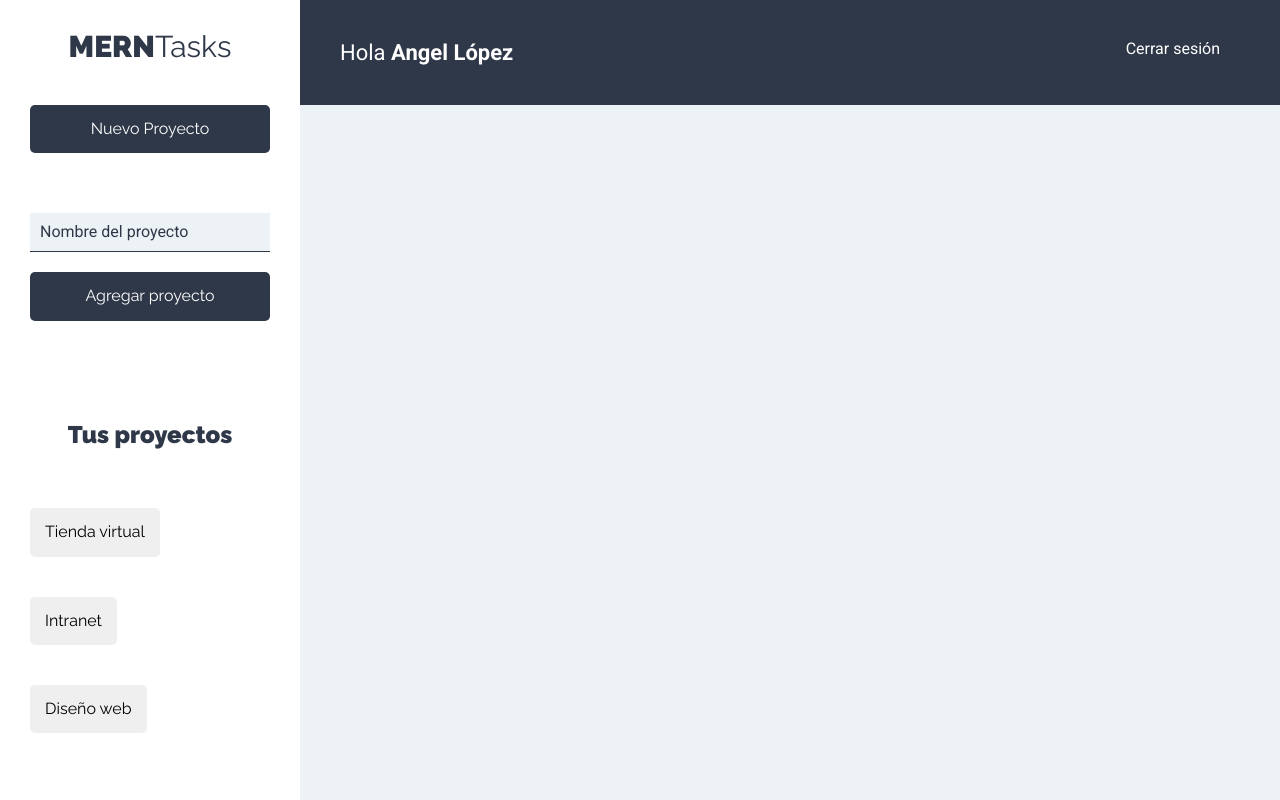
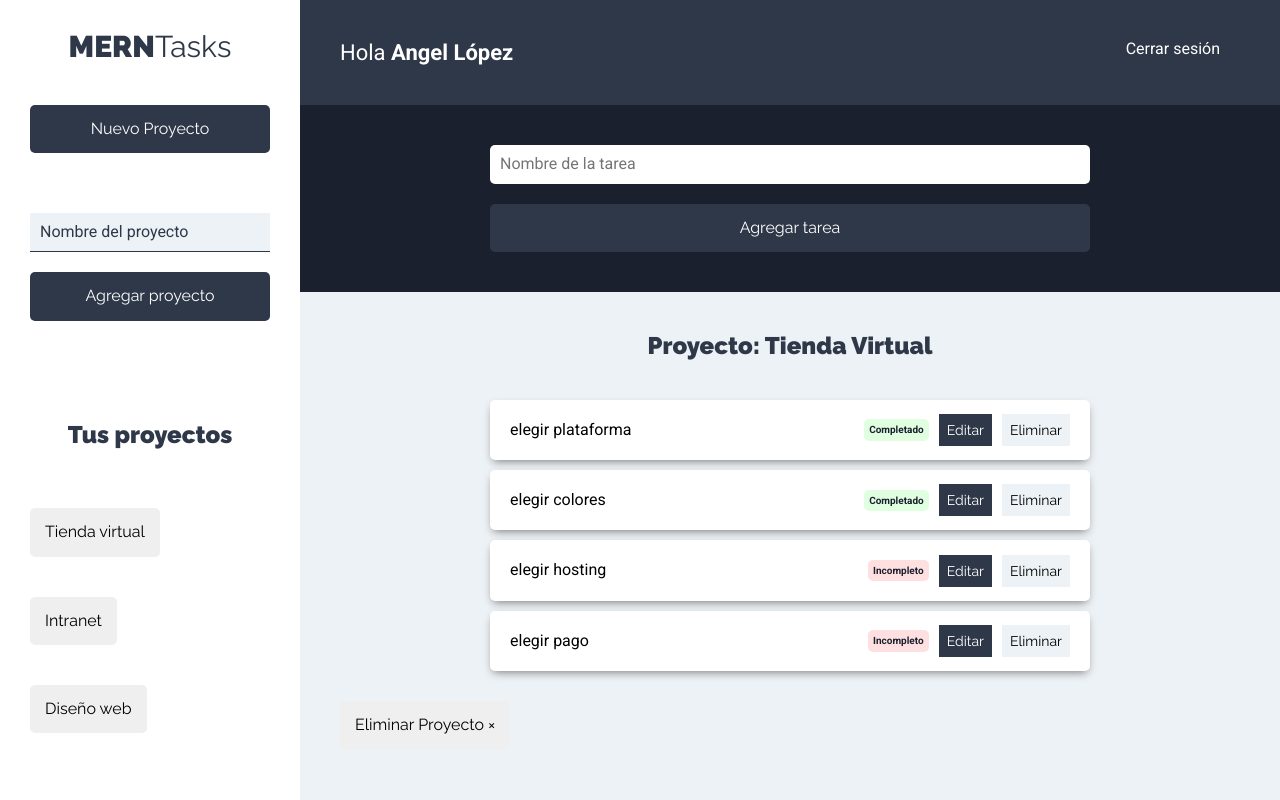
Before and after one commit to AngelLopez15/MERNstackTasks, a React (Create React App) app: page /proyectos in a window 1280 px wide. Built offline with nearby package versions, Linux system fonts and the light colour scheme.

Commit message:
Diseño terminado

```diff
--- a/src/components/proyectos/Proyectos.js
+++ b/src/components/proyectos/Proyectos.js
@@ -1,6 +1,8 @@
 import React from 'react'
 import { Sidebar } from '../layout/Sidebar'
 import { Barra } from '../layout/Barra'
+import { FormTarea } from '../tareas/FormTarea'
+import { ListadoTareas } from '../tareas/ListadoTareas'
 
 export const Proyectos = () => {
   return (
@@ -13,8 +15,11 @@
         <Barra />
 
         <main>
+
+          <FormTarea />
+
           <div className="contenedor-tareas">
-
+            <ListadoTareas />
           </div>
         </main>
       </div>
--- /dev/null
+++ b/src/components/tareas/FormTarea.js
@@ -0,0 +1,26 @@
+import React from 'react'
+
+export const FormTarea = () => {
+  return (
+    <div className="formulario">
+      <form>
+        <div className="contenedor-input">
+          <input
+            type="text"
+            className="input-text"
+            placeholder="Nombre de la tarea"
+            name="nombre"
+            autoComplete="off"
+          />
+        </div>
+        <div>
+          <input
+            type="submit"
+            className="btn btn-primario btn-submit btn-block"
+            value="Agregar tarea"
+          />
+        </div>
+      </form>
+    </div>
+  )
+}
--- /dev/null
+++ b/src/components/tareas/ListadoTareas.js
@@ -0,0 +1,31 @@
+import React from 'react'
+import { Tarea } from './Tarea'
+
+export const ListadoTareas = () => {
+
+  const tareasProyecto = [
+    {nombre:'elegir plataforma', estado:true},
+    {nombre:'elegir colores', estado:true},
+    {nombre:'elegir hosting', estado:false},
+    {nombre:'elegir pago', estado:false}
+  ]
+
+  return (
+    <>
+      <h2>Proyecto: Tienda Virtual</h2>
+      <ul className="listado-tareas">
+        {
+          tareasProyecto.length===0
+            ? (<li className="tarea"><p>No hay tareas</p></li>)
+            : tareasProyecto.map(tarea =>(
+              <Tarea
+                tarea={tarea}
+              />
+            ))
+        }
+      </ul>
+
+      <button type="button" className="btn btn-eliminar">Eliminar Proyecto &times;</button>
+    </>
+  )
+}
--- /dev/null
+++ b/src/components/tareas/Tarea.js
@@ -0,0 +1,33 @@
+import React from 'react'
+
+export const Tarea = ({tarea}) => {
+
+  const {nombre,estado}=tarea
+
+  return (
+    <li className="tarea sombra">
+      <p>{nombre}</p>
+      <div className="estado">
+        {
+          estado
+          ?
+            (<button
+              type="button"
+              className="completo"
+            >Completado</button>)
+          :
+            (
+              <button
+              type="button"
+              className="incompleto"
+            >Incompleto</button>
+            )
+        }
+      </div>
+      <div className="acciones">
+        <button type="button" className="btn btn-primario">Editar</button>
+        <button type="button" className="btn btn-secundario">Eliminar</button>
+      </div>
+    </li>
+  )
+}
```
